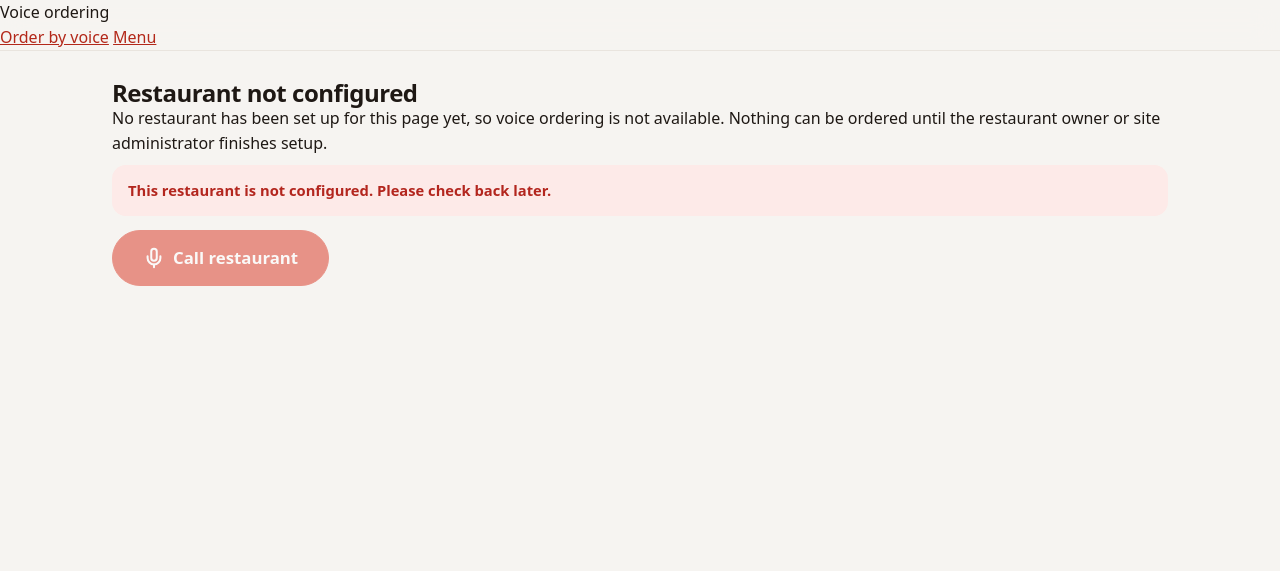
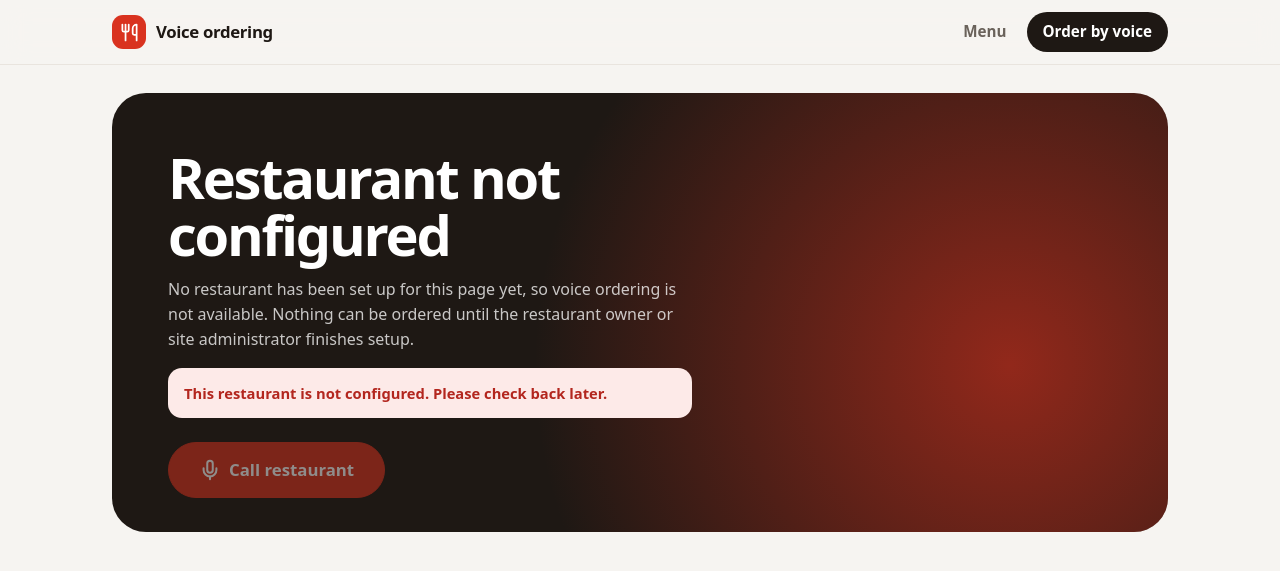
Before and after one commit to abdulwaarisinfo-dot/AI-Voice-Agent-, a FastAPI app: page /call in a window 1280 px wide. Shown: the top 571 px of the page. Run offline with FastAPI, Linux system fonts and the light colour scheme; data that the repository does not hold is empty; some web fonts are replaced.

Commit message:
Update restaurant_setup.html with new meta tags and header

```diff
--- a/restaurant-voice-agent/app/templates/restaurant_setup.html
+++ b/restaurant-voice-agent/app/templates/restaurant_setup.html
@@ -2,21 +2,32 @@
 <html lang="en">
 <head>
   <meta charset="utf-8">
-  <meta name="viewport" content="width=device-width, initial-scale=1">
+  <meta name="viewport" content="width=device-width, initial-scale=1, viewport-fit=cover">
+  <meta name="theme-color" content="#1E1814">
+  <meta name="color-scheme" content="light">
   <title>Restaurant not configured</title>
+  <link rel="icon" type="image/svg+xml" href="/static/favicon.svg">
+  <link rel="preload" href="/static/fonts/plus-jakarta-sans-latin.woff2" as="font" type="font/woff2" crossorigin>
   <link rel="stylesheet" href="/static/css/style.css">
 </head>
 <body>
   <a class="skip" href="#main">Skip to content</a>
   <header class="site">
-    <a class="brand" href="/call">Voice ordering</a>
-    <nav aria-label="Main">
-      <a href="/call" {% if page == 'call' %}aria-current="page"{% endif %}>Order by voice</a>
-      <a href="/menu" {% if page == 'menu' %}aria-current="page"{% endif %}>Menu</a>
-    </nav>
+    <div class="bar">
+      <a class="brand" href="/call">
+        <span class="mark" aria-hidden="true"><svg viewBox="0 0 24 24" fill="none" stroke="currentColor" stroke-width="2.2" stroke-linecap="round" stroke-linejoin="round"><path d="M3 2v7c0 1.1.9 2 2 2h4a2 2 0 0 0 2-2V2"/><path d="M7 2v20"/><path d="M21 15V2a5 5 0 0 0-5 5v6c0 1.1.9 2 2 2h3Zm0 0v7"/></svg></span>
+        <span class="brand-name">Voice ordering</span>
+      </a>
+      <nav class="top" aria-label="Main">
+        <a href="/menu" {% if page == 'menu' %}aria-current="page"{% endif %}>Menu</a>
+        <a href="/call" {% if page == 'call' %}aria-current="page"{% endif %}>Order by voice</a>
+      </nav>
+    </div>
   </header>
   <main id="main">
     <section id="setup-root" class="call" data-configured="false">
+     <div class="hero">
+      <div class="hero-copy">
       <h1>Restaurant not configured</h1>
       <p class="lede">No restaurant has been set up for this page yet, so {% if page == 'call' %}voice ordering{% else %}the menu{% endif %} is not available. Nothing can be ordered until the restaurant owner or site administrator finishes setup.</p>
       <p class="alert" role="alert">This restaurant is not configured. Please check back later.</p>
@@ -25,6 +36,8 @@
         <button id="btn-call" type="button" class="btn primary big" disabled aria-disabled="true">Call restaurant</button>
       </div>
       {% endif %}
+      </div>
+     </div>
     </section>
   </main>
 </body>
```
